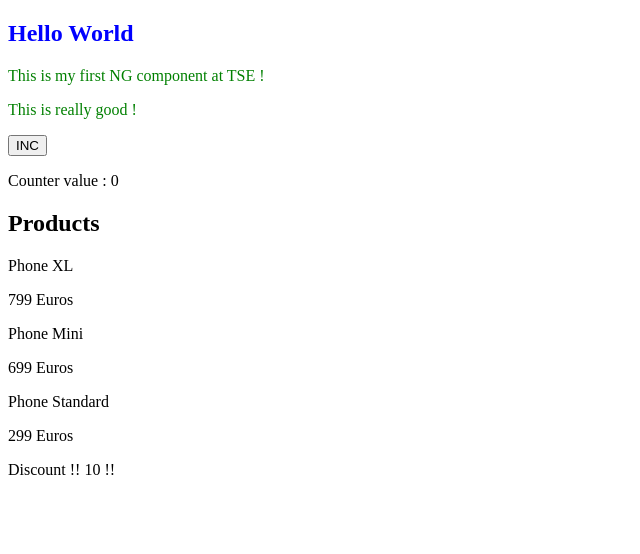
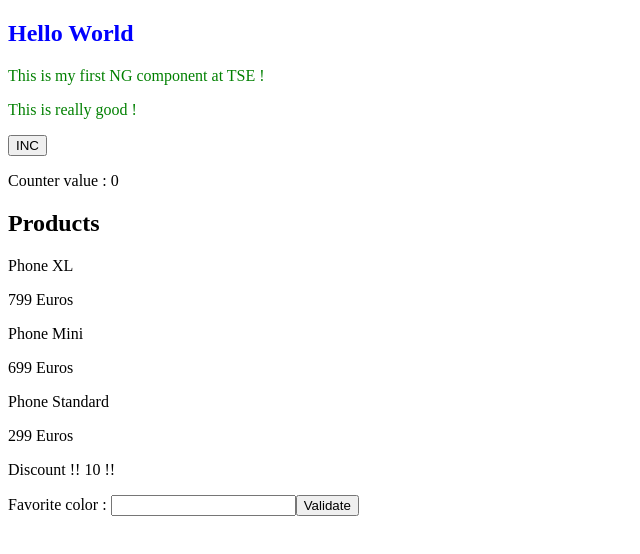
Before and after one commit to rgirodon/tse_angular, an Angular app: page / in a window 1280 px wide. Shown: the top 554 px of the page, without its empty margins (0-640 px from the left). Built offline with nearby package versions, Linux system fonts and the light colour scheme.

Commit message:
Favorite color form component

```diff
--- a/src/app/app.component.html
+++ b/src/app/app.component.html
@@ -4,6 +4,7 @@
 
 <products-list></products-list>
 
+<favorite-color-form></favorite-color-form>
 <!--
 <template-demo></template-demo>
 -->
--- /dev/null
+++ b/src/app/form/form.component.html
@@ -0,0 +1,3 @@
+Favorite color : <input type="text" [(ngModel)]="favoriteColor">
+
+<button (click)="validate()">Validate</button>
--- /dev/null
+++ b/src/app/form/form.component.ts
@@ -0,0 +1,26 @@
+import { Component, OnInit } from '@angular/core';
+import { LoggerService } from '../logger.service';
+
+@Component({
+  selector: 'favorite-color-form',
+  templateUrl: './form.component.html',
+  styleUrls: ['./form.component.css']
+})
+export class FormComponent implements OnInit {
+
+  favoriteColor: string = '';
+
+  constructor(private logger: LoggerService) { }
+
+  ngOnInit(): void {
+  }
+
+  validate(): void {
+
+    this.logger.log('Favorite color : ' + this.favoriteColor);
+
+    this.favoriteColor = '';
+
+    this.logger.log('Favorite color reset');
+  }
+}
```
Also changed, not shown: src/app/app.module.ts (+6 -2 lines), src/app/form/form.component.css (added), 1 other file (tests, documents, lock files or other folders).
